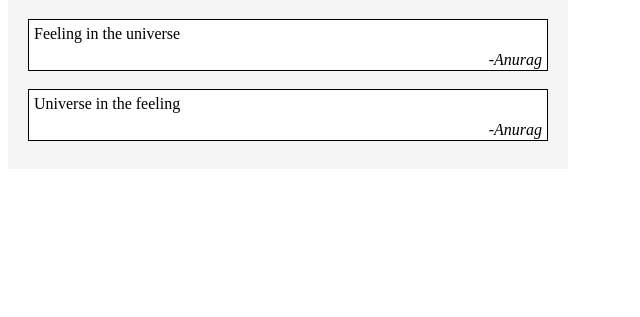
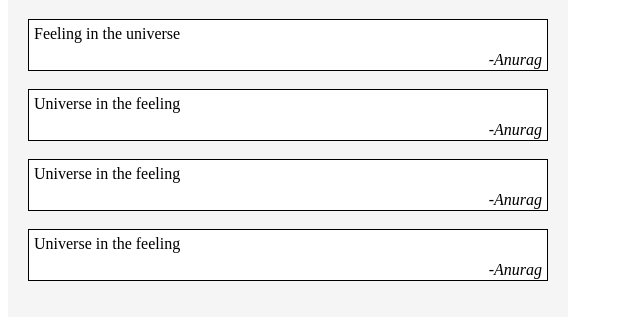
Before and after one commit to acciojob/testimonial-anuragrzh, a website: page main.html in a window 1280 px wide. Shown: the part 89-406 px from the top of the page, without its empty margins (0-640 px from the left). Drawn offline with Linux system fonts and the light colour scheme.

Commit message:
created a submission

```diff
--- a/main.html
+++ b/main.html
@@ -15,6 +15,12 @@
     </div><br>
     <div class="Testimonial">Universe in the feeling
     <p class="Author"><text  >-Anurag</text></p>
+</div><br>
+		 <div class="Testimonial">Universe in the feeling
+    <p class="Author"><text  >-Anurag</text></p>
+</div><br>
+		 <div class="Testimonial">Universe in the feeling
+    <p class="Author"><text  >-Anurag</text></p>
 </div>
     <script type="text/javascript" src="./script.js">
 </script>
--- a/styles.css
+++ b/styles.css
@@ -1,6 +1,6 @@
 .MainContainer{
     background-color: #f5f5f5;
-    height:210px;
+    height:410px;
     width:520px;
     padding:20px;
 }
```
